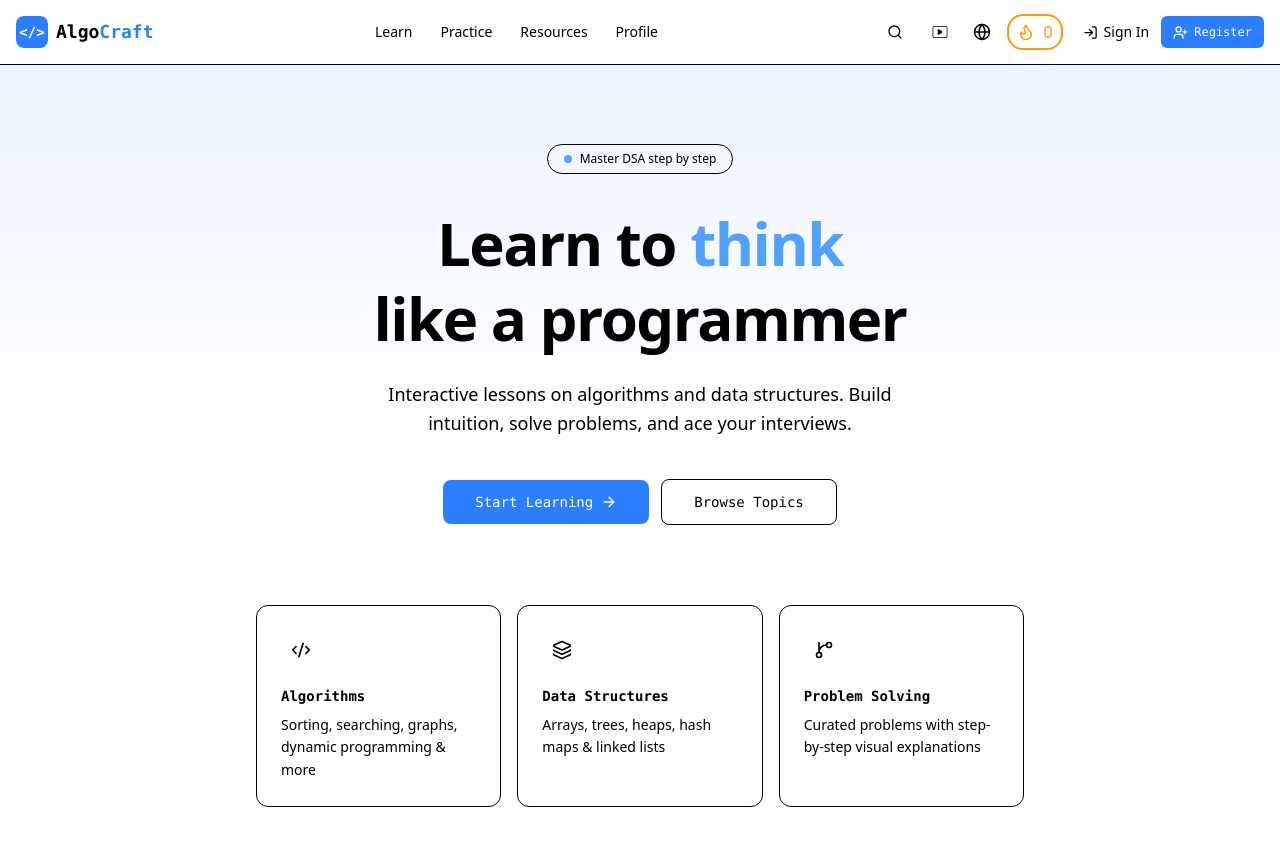
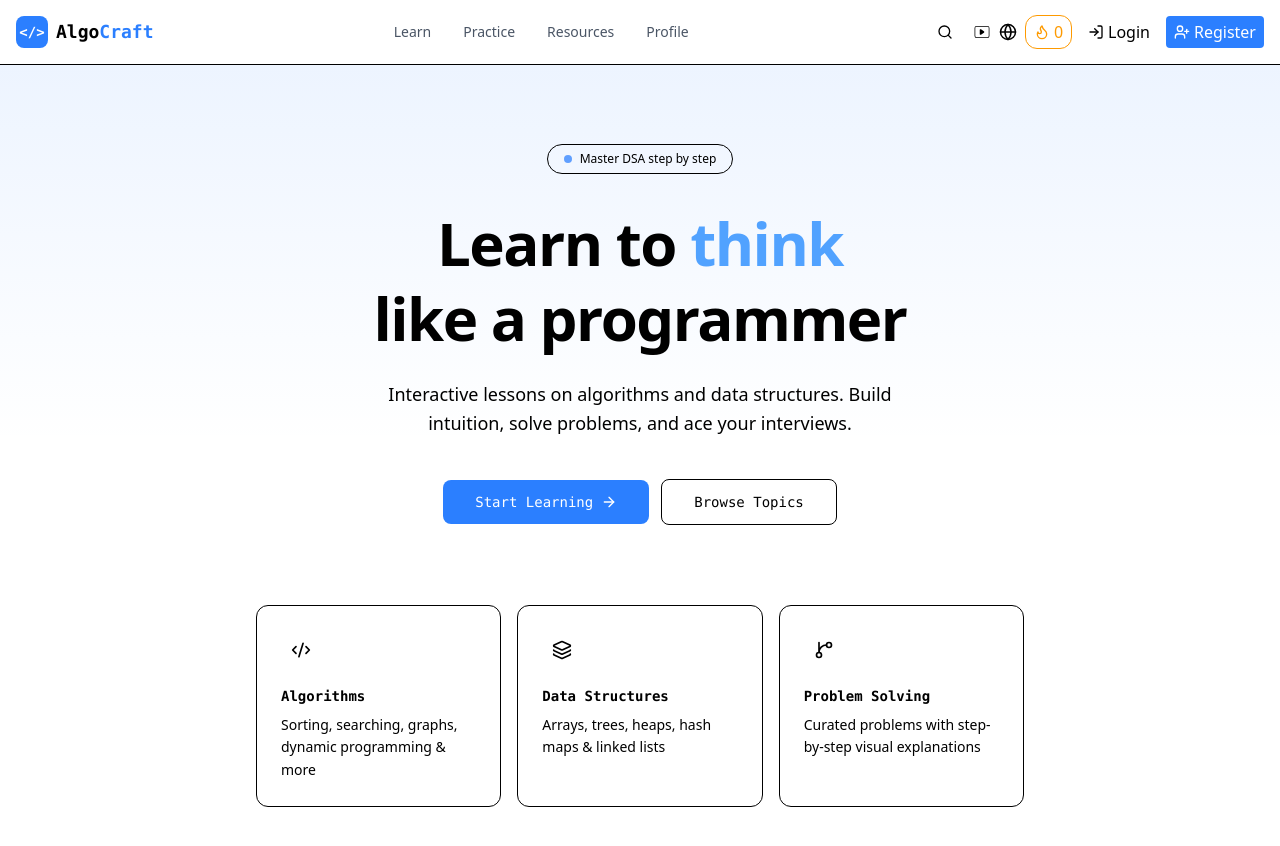
Before and after one commit to CodingPheonix/AlgoCraft, a Next.js app: page / in a window 1280 px wide. Shown: the top 846 px of the page. Built offline with nearby package versions, Linux system fonts and the light colour scheme; no server answers.

Commit message:
Responsive fix: navbar

```diff
--- a/app/components/Navbar.tsx
+++ b/app/components/Navbar.tsx
@@ -1,6 +1,145 @@
+// 'use client';
+
+// import { Search, Flame, Globe, LogIn, UserPlus } from "lucide-react";
+// import { CiYoutube } from "react-icons/ci";
+// import { useState } from "react";
+// import Link from "next/link";
+// import { useUserContext } from "../context/userContext";
+// import { logout } from "../actions/auth";
+// import { useRouter } from "next/navigation";
+
+// const Navbar = () => {
+//     const [searchOpen, setSearchOpen] = useState(false);
+
+//     const router = useRouter()
+//     const UserContext = useUserContext()
+//     const user = UserContext?.user
+//     const setUser = UserContext?.setUser
+
+//     console.log('Navbar user:', user)
+
+//     return (
+//         <nav className="fixed top-0 left-0 right-0 z-50 border-b border-border bg-white text-black backdrop-blur-xl">
+//             <div className="container mx-auto flex h-16 items-center justify-between gap-4 px-4">
+//                 <Link href="/" className="flex items-center gap-2 shrink-0">
+//                     <div className="flex h-8 w-8 items-center justify-center rounded-lg bg-blue-500 text-white font-mono text-sm font-bold text-blue-500-foreground">
+//                         {"</>"}
+//                     </div>
+//                     <span className="font-mono text-lg font-bold text-foreground hidden sm:block">
+//                         Algo<span className="text-blue-500">Craft</span>
+//                     </span>
+//                 </Link>
+
+//                 <div className="hidden md:flex items-center gap-1">
+//                     <Link
+//                         href="/learn"
+//                         className="px-3 py-2 text-sm font-medium text-muted-foreground hover:text-blue-500 transition-colors rounded-md"
+//                     >
+//                         Learn
+//                     </Link>
+//                     <Link
+//                         href="/practice"
+//                         className="px-3 py-2 text-sm font-medium text-muted-foreground hover:text-blue-500 transition-colors rounded-md"
+//                     >
+//                         Practice
+//                     </Link>
+//                     <Link
+//                         href="/resources"
+//                         className="px-3 py-2 text-sm font-medium text-muted-foreground hover:text-blue-500 transition-colors rounded-md"
+//                     >
+//                         Resources
+//                     </Link>
+//                     <Link
+//                         href="/profile"
+//                         className="px-3 py-2 text-sm font-medium text-muted-foreground hover:text-blue-500 transition-colors rounded-md"
+//                     >
+//                         Profile
+//                     </Link>
+//                 </div>
+
+//                 <div className="flex items-center gap-2">
+//                     <div className={`relative transition-all duration-300 ${searchOpen ? "w-48 lg:w-64" : "w-9"}`}>
+//                         <button
+//                             onClick={() => setSearchOpen(!searchOpen)}
+//                             className="absolute left-2 top-1/2 -translate-y-1/2 text-muted-foreground hover:text-foreground transition-colors z-10"
+//                         >
+//                             <Search size={16} />
+//                         </button>
+//                         <input
+//                             type="text"
+//                             placeholder="Search topics..."
+//                             className={`h-9 w-full rounded-lg border border-border bg-secondary pl-8 pr-3 text-sm text-foreground placeholder:text-muted-foreground outline-none focus:ring-1 focus:ring-blue-500text-blue-500 transition-all ${searchOpen ? "opacity-100" : "opacity-0 pointer-events-none"}`}
+//                         />
+//                     </div>
+
+//                     <a href="https://www.youtube.com/@PCSGlobalPrivateLimited" className="p-2 text-muted-foreground hover:text-destructive transition-colors hover:text-red-500" title="YouTube">
+//                         <CiYoutube size={18} />
+//                     </a>
+//                     <a href="https://www.pcsglobal.in/#/home" className="p-2 text-muted-foreground transition-colors hover:text-blue-500" title="Website">
+//                         <Globe size={18} />
+//                     </a>
+
+//                     <button className="px-2 py-1 text-streak hover:scale-110 transition-transform flex gap-2 justify-center items-center border-2 border-amber-500 text-amber-500 rounded-2xl" title="Streak">
+//                         <Flame size={18} />
+//                         0
+//                     </button>
+
+//                     {user?.username !== "" ? (
+//                         <div className="flex items-center gap-3">
+
+//                             {/* Avatar */}
+//                             <div className="w-9 h-9 flex items-center justify-center rounded-full bg-linear-to-br from-emerald-500 to-blue-600 text-white font-semibold text-sm shadow-sm">
+//                                 {user?.username?.charAt(0)?.toUpperCase() || "U"}
+//                             </div>
+
+//                             {/* Username + Logout */}
+//                             <div className="flex items-center gap-2">
+//                                 <span className="text-sm font-medium text-gray-700">
+//                                     {user?.username}
+//                                 </span>
+//                                 <button
+//                                     onClick={() => { logout(); setUser && setUser({ username: "", id: "", role: "user", email: "", dateJoined: new Date(Date.now()) }) }}
+//                                     className="px-3 py-1.5 text-sm rounded-lg border border-gray-300 text-gray-600 hover:bg-red-500 hover:text-white hover:border-red-500 transition-all duration-200 focus:outline-none focus:ring-2 focus:ring-red-300">
+//                                     Logout
+//                                 </button>
+
+//                             </div>
+
+//                         </div>
+//                     ) : (
+//                         <div className="flex">
+//                             <button onClick={() => { router.push('/login') }} className="hidden sm:flex items-center gap-1.5 px-3 py-1.5 rounded-md text-sm text-muted-foreground hover:text-foreground hover:bg-secondary transition-colors">
+//                                 <LogIn size={15} />
+//                                 Sign In
+//                             </button>
+//                             <button onClick={() => { router.push('/signup') }} className="flex items-center gap-1.5 px-3 py-1.5 rounded-md bg-blue-500 text-white font-mono text-xs font-medium hover:bg-blue-500text-blue-500/90 transition-colors">
+//                                 <UserPlus size={15} />
+//                                 <span className="hidden sm:inline">Register</span>
+//                             </button>
+//                         </div>
+//                     )}
+
+//                 </div>
+//             </div>
+//         </nav>
+//     );
+// };
+
+// const NavItem = ({ label }: { label: string }) => (
+//     <a
+//         href="#"
+//         className="px-3 py-2 text-sm font-medium text-muted-foreground hover:text-blue-500 transition-colors rounded-md hover:bg-secondary"
+//     >
+//         {label}
+//     </a>
+// );
+
+// export default Navbar;
+
+
 'use client';
 
-import { Search, Flame, Globe, LogIn, UserPlus } from "lucide-react";
+import { Search, Flame, Globe, LogIn, UserPlus, Menu, X } from "lucide-react";
 import { CiYoutube } from "react-icons/ci";
 import { useState } from "react";
 import Link from "next/link";
@@ -10,128 +149,152 @@ import { useRouter } from "next/navigation";
 
 const Navbar = () => {
     const [searchOpen, setSearchOpen] = useState(false);
+    const [mobileMenuOpen, setMobileMenuOpen] = useState(false);
 
-    const router = useRouter()
-    const UserContext = useUserContext()
-    const user = UserContext?.user
-    const setUser = UserContext?.setUser
+    const router = useRouter();
+    const UserContext = useUserContext();
+    const user = UserContext?.user;
+    const setUser = UserContext?.setUser;
 
-    console.log('Navbar user:', user)
+    const navLinks = (
+        <>
+            <Link href="/learn" className="nav-link active:bg-slate-100 rounded">Learn</Link>
+            <Link href="/practice" className="nav-link active:bg-slate-100 rounded">Practice</Link>
+            <Link href="/resources" className="nav-link active:bg-slate-100 rounded">Resources</Link>
+            <Link href="/profile" className="nav-link active:bg-slate-100 rounded">Profile</Link>
+        </>
+    );
 
     return (
         <nav className="fixed top-0 left-0 right-0 z-50 border-b border-border bg-white text-black backdrop-blur-xl">
-            <div className="container mx-auto flex h-16 items-center justify-between gap-4 px-4">
-                <Link href="/" className="flex items-center gap-2 shrink-0">
-                    <div className="flex h-8 w-8 items-center justify-center rounded-lg bg-blue-500 text-white font-mono text-sm font-bold text-blue-500-foreground">
+            <div className="container mx-auto flex h-16 items-center justify-between px-4">
+
+                {/* Logo */}
+                <Link href="/" className="flex items-center gap-2">
+                    <div className="flex h-8 w-8 items-center justify-center rounded-lg bg-blue-500 text-white font-mono text-sm font-bold">
                         {"</>"}
                     </div>
-                    <span className="font-mono text-lg font-bold text-foreground hidden sm:block">
+                    <span className="font-mono text-lg font-bold hidden sm:block">
                         Algo<span className="text-blue-500">Craft</span>
                     </span>
                 </Link>
 
-                <div className="hidden md:flex items-center gap-1">
-                    <Link
-                        href="/learn"
-                        className="px-3 py-2 text-sm font-medium text-muted-foreground hover:text-blue-500 transition-colors rounded-md"
-                    >
-                        Learn
-                    </Link>
-                    <Link
-                        href="/practice"
-                        className="px-3 py-2 text-sm font-medium text-muted-foreground hover:text-blue-500 transition-colors rounded-md"
-                    >
-                        Practice
-                    </Link>
-                    <Link
-                        href="/resources"
-                        className="px-3 py-2 text-sm font-medium text-muted-foreground hover:text-blue-500 transition-colors rounded-md"
-                    >
-                        Resources
-                    </Link>
-                    <Link
-                        href="/profile"
-                        className="px-3 py-2 text-sm font-medium text-muted-foreground hover:text-blue-500 transition-colors rounded-md"
-                    >
-                        Profile
-                    </Link>
+                {/* Desktop Nav */}
+                <div className="hidden md:flex items-center gap-2">
+                    {navLinks}
                 </div>
 
+                {/* Right Section */}
                 <div className="flex items-center gap-2">
-                    <div className={`relative transition-all duration-300 ${searchOpen ? "w-48 lg:w-64" : "w-9"}`}>
+
+                    {/* Search */}
+                    <div className={`relative transition-all duration-300 ${searchOpen ? "w-40 lg:w-64" : "w-9"}`}>
                         <button
                             onClick={() => setSearchOpen(!searchOpen)}
-                            className="absolute left-2 top-1/2 -translate-y-1/2 text-muted-foreground hover:text-foreground transition-colors z-10"
+                            className="absolute left-2 top-1/2 -translate-y-1/2 z-10"
                         >
                             <Search size={16} />
                         </button>
                         <input
                             type="text"
-                            placeholder="Search topics..."
-                            className={`h-9 w-full rounded-lg border border-border bg-secondary pl-8 pr-3 text-sm text-foreground placeholder:text-muted-foreground outline-none focus:ring-1 focus:ring-blue-500text-blue-500 transition-all ${searchOpen ? "opacity-100" : "opacity-0 pointer-events-none"}`}
+                            placeholder="Search..."
+                            className={`h-9 w-full rounded-lg border pl-8 pr-3 text-sm transition-all ${
+                                searchOpen ? "opacity-100" : "opacity-0 pointer-events-none"
+                            }`}
                         />
                     </div>
 
-                    <a href="https://www.youtube.com/@PCSGlobalPrivateLimited" className="p-2 text-muted-foreground hover:text-destructive transition-colors hover:text-red-500" title="YouTube">
-                        <CiYoutube size={18} />
-                    </a>
-                    <a href="https://www.pcsglobal.in/#/home" className="p-2 text-muted-foreground transition-colors hover:text-blue-500" title="Website">
-                        <Globe size={18} />
-                    </a>
+                    {/* Icons (hidden on very small screens optionally) */}
+                    <div className="hidden sm:flex items-center gap-2">
+                        <a href="https://www.youtube.com/@PCSGlobalPrivateLimited"><CiYoutube size={18} /></a>
+                        <a href="https://www.pcsglobal.in/"><Globe size={18} /></a>
 
-                    <button className="px-2 py-1 text-streak hover:scale-110 transition-transform flex gap-2 justify-center items-center border-2 border-amber-500 text-amber-500 rounded-2xl" title="Streak">
-                        <Flame size={18} />
-                        0
+                        <button className="flex items-center gap-1 border border-amber-500 text-amber-500 px-2 py-1 rounded-xl">
+                            <Flame size={16} /> 0
                         </button>
-
-                    {user?.username !== "" ? (
-                        <div className="flex items-center gap-3">
-
-                            {/* Avatar */}
-                            <div className="w-9 h-9 flex items-center justify-center rounded-full bg-linear-to-br from-emerald-500 to-blue-600 text-white font-semibold text-sm shadow-sm">
-                                {user?.username?.charAt(0)?.toUpperCase() || "U"}
                     </div>
 
-                            {/* Username + Logout */}
+                    {/* Auth */}
+                    <div className="hidden md:flex items-center">
+                        {user?.username ? (
                             <div className="flex items-center gap-2">
-                                <span className="text-sm font-medium text-gray-700">
-                                    {user?.username}
-                                </span>
+                                <div className="w-8 h-8 rounded-full bg-blue-500 text-white flex items-center justify-center">
+                                    {user.username[0]?.toUpperCase()}
+                                </div>
                                 <button
-                                    onClick={() => { logout(); setUser && setUser({ username: "", id: "", role: "user", email: "", dateJoined: new Date(Date.now()) }) }}
-                                    className="px-3 py-1.5 text-sm rounded-lg border border-gray-300 text-gray-600 hover:bg-red-500 hover:text-white hover:border-red-500 transition-all duration-200 focus:outline-none focus:ring-2 focus:ring-red-300">
+                                    onClick={() => {
+                                        logout();
+                                        setUser?.({ username: "", id: "", role: "user", email: "", dateJoined: new Date() });
+                                    }}
+                                    className="text-sm"
+                                >
                                     Logout
                                 </button>
-
-                            </div>
-
                             </div>
                         ) : (
-                        <div className="flex">
-                            <button onClick={() => { router.push('/login') }} className="hidden sm:flex items-center gap-1.5 px-3 py-1.5 rounded-md text-sm text-muted-foreground hover:text-foreground hover:bg-secondary transition-colors">
-                                <LogIn size={15} />
-                                Sign In
+                            <div className="flex gap-2">
+                                <button onClick={() => router.push('/login')} className="px-2 flex items-center gap-1 rounded">
+                                    <LogIn size={16} /> Login
                                 </button>
-                            <button onClick={() => { router.push('/signup') }} className="flex items-center gap-1.5 px-3 py-1.5 rounded-md bg-blue-500 text-white font-mono text-xs font-medium hover:bg-blue-500text-blue-500/90 transition-colors">
-                                <UserPlus size={15} />
-                                <span className="hidden sm:inline">Register</span>
+                                <button onClick={() => router.push('/signup')} className="bg-blue-500 text-white px-2 py-1 flex items-center gap-1 rounded">
+                                    <UserPlus size={16} /> Register
                                 </button>
                             </div>
                         )}
+                    </div>
 
+                    {/* Hamburger */}
+                    <button
+                        className="md:hidden"
+                        onClick={() => setMobileMenuOpen(!mobileMenuOpen)}
+                    >
+                        {mobileMenuOpen ? <X size={22} /> : <Menu size={22} />}
+                    </button>
                 </div>
             </div>
+
+            {/* Mobile Menu */}
+            {mobileMenuOpen && (
+                <div className="md:hidden border-t bg-white px-4 py-4 space-y-3 text-center">
+
+                    {/* Links */}
+                    <div className="flex flex-col gap-2">
+                        {navLinks}
+                    </div>
+
+                    {/* Icons */}
+                    <div className="flex w-full justify-around items-center pt-2">
+                        <a className="bg-slate-100 w-[45%] h-full py-2 flex justify-center items-center" href="https://www.youtube.com/@PCSGlobalPrivateLimited"><CiYoutube size={18} /></a>
+                        <a className="bg-slate-100 w-[45%] h-full py-2 flex justify-center items-center" href="https://www.pcsglobal.in/"><Globe size={18} /></a>
+                    </div>
+
+                    {/* Auth */}
+                    <div className="pt-2">
+                        {user?.username ? (
+                            <button
+                                onClick={() => {
+                                    logout();
+                                    setUser?.({ username: "", id: "", role: "user", email: "", dateJoined: new Date() });
+                                }}
+                                className="w-full text-center text-red-500"
+                            >
+                                Logout
+                            </button>
+                        ) : (
+                            <div className="flex gap-2">
+                                <button onClick={() => router.push('/login')} className="flex-1 border p-2 rounded">
+                                    Sign In
+                                </button>
+                                <button onClick={() => router.push('/signup')} className="flex-1 bg-blue-500 text-white p-2 rounded">
+                                    Register
+                                </button>
+                            </div>
+                        )}
+                    </div>
+                </div>
+            )}
         </nav>
     );
 };
 
-const NavItem = ({ label }: { label: string }) => (
-    <a
-        href="#"
-        className="px-3 py-2 text-sm font-medium text-muted-foreground hover:text-blue-500 transition-colors rounded-md hover:bg-secondary"
-    >
-        {label}
-    </a>
-);
-
 export default Navbar;
--- a/app/globals.css
+++ b/app/globals.css
@@ -1,26 +1,5 @@
 @import "tailwindcss";
 
-/* :root {
-  --background: #ffffff;
-  --foreground: #171717;
+.nav-link {
+  @apply px-3 py-2 text-sm text-gray-600 hover:text-blue-500 rounded-md transition;
 }
-
-@theme inline {
-  --color-background: var(--background);
-  --color-foreground: var(--foreground);
-  --font-sans: var(--font-geist-sans);
-  --font-mono: var(--font-geist-mono);
-}
-
-@media (prefers-color-scheme: dark) {
-  :root {
-    --background: #0a0a0a;
-    --foreground: #ededed;
-  }
-}
-
-body {
-  background: var(--background);
-  color: var(--foreground);
-  font-family: Arial, Helvetica, sans-serif;
-} */
```
Lines whose indentation alone changed are shown as unchanged.
